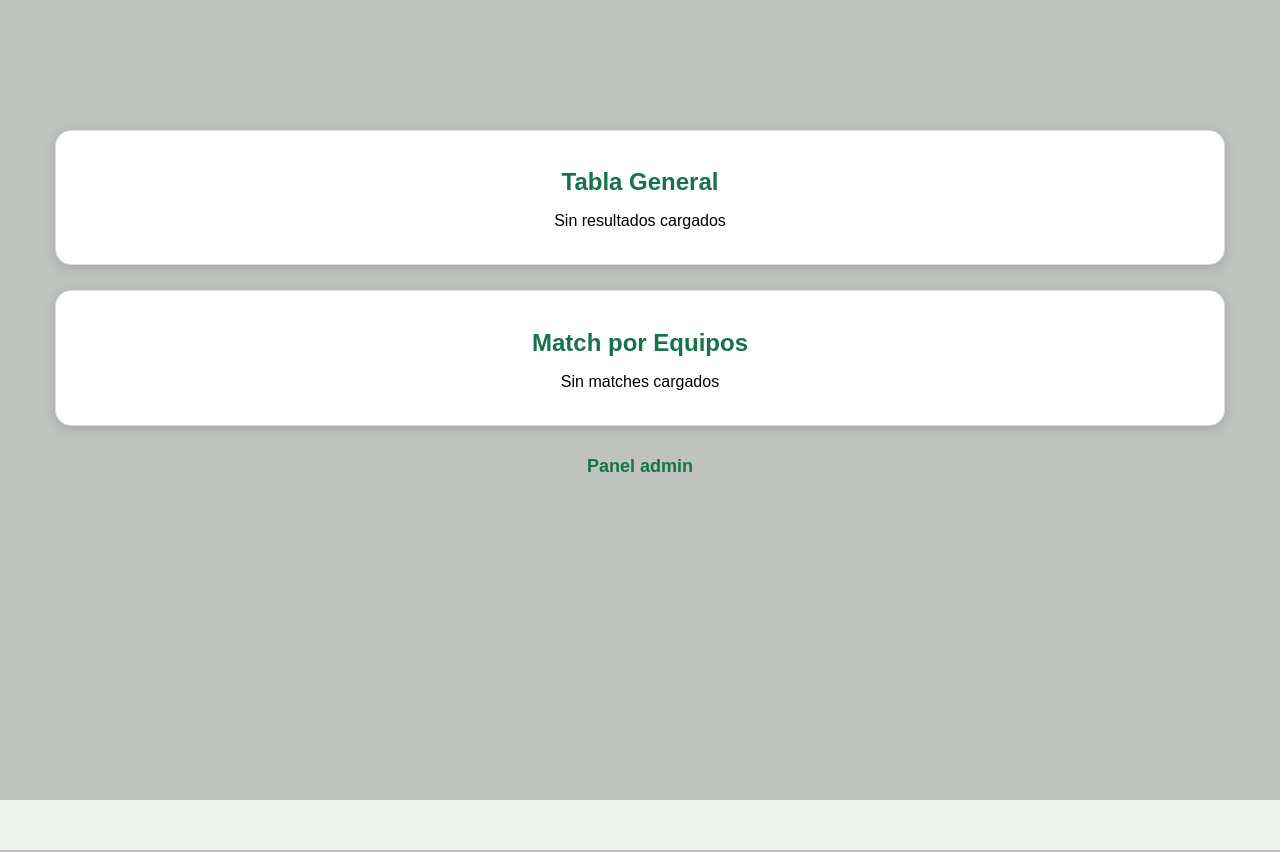
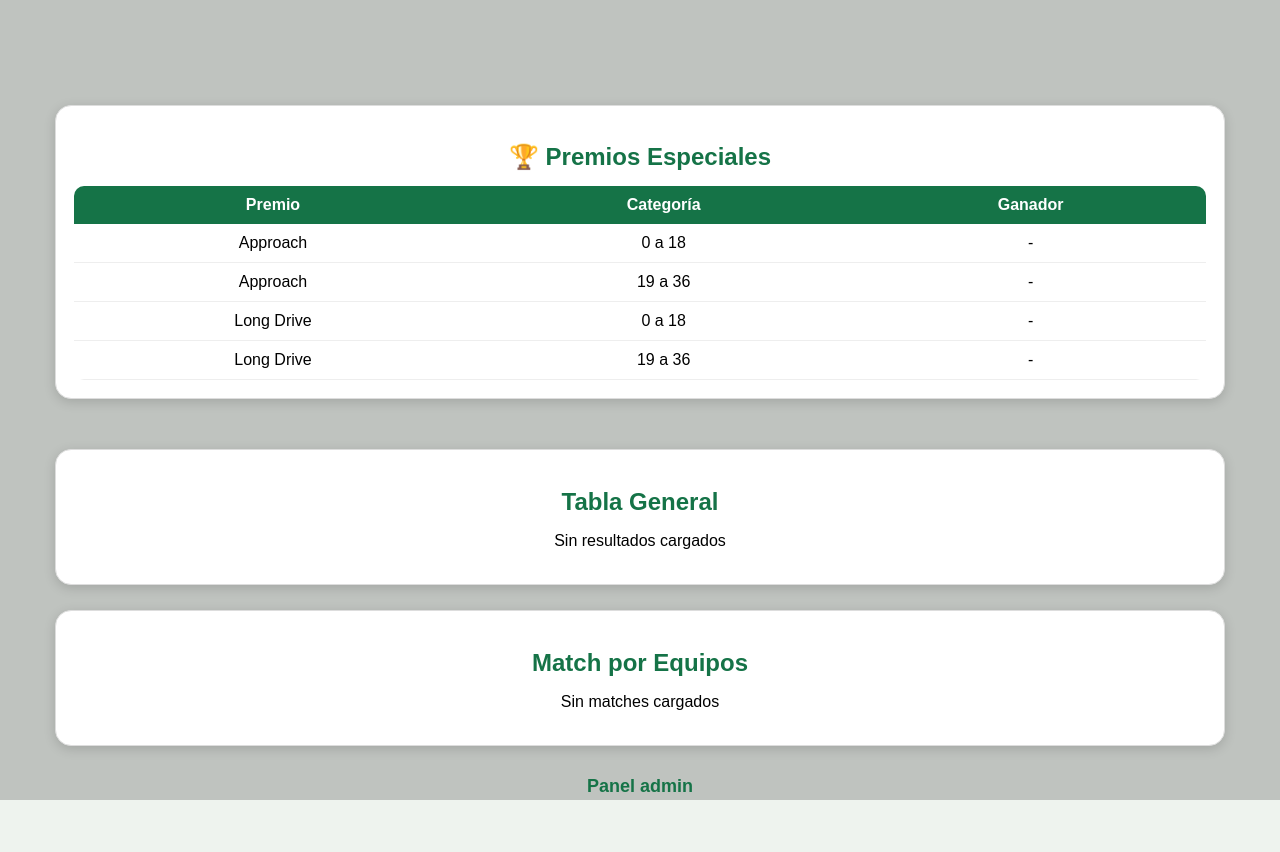
Before and after one commit to El-gordo-toni/carga-de-datos, a Python web app: template templates/index.html in a window 1280 px wide. Run offline with Jinja, Linux system fonts and the light colour scheme; the template is opened without the code that fills it, so the values that code supplies are empty; some libraries are stand-ins or nearby versions.

Commit message:
Update index.html

```diff
--- a/templates/index.html
+++ b/templates/index.html
@@ -198,6 +198,59 @@ background-attachment:fixed;
         {{ subtitulo2 }}
     </div>
 
+    <div class="categoria" style="margin-bottom:25px;">
+
+        <h2>🏆 Premios Especiales</h2>
+
+        <table>
+            <thead>
+                <tr>
+                    <th>Premio</th>
+                    <th>Categoría</th>
+                    <th>Ganador</th>
+                </tr>
+            </thead>
+
+            <tbody>
+
+                <tr>
+                    <td>Approach</td>
+                    <td>0 a 18</td>
+                    <td>
+                        {{ premios_especiales["Approach 0 a 18"].jugador_nombre or "-" }}
+                    </td>
+                </tr>
+
+                <tr>
+                    <td>Approach</td>
+                    <td>19 a 36</td>
+                    <td>
+                        {{ premios_especiales["Approach 19 a 36"].jugador_nombre or "-" }}
+                    </td>
+                </tr>
+
+                <tr>
+                    <td>Long Drive</td>
+                    <td>0 a 18</td>
+                    <td>
+                        {{ premios_especiales["Long Drive 0 a 18"].jugador_nombre or "-" }}
+                    </td>
+                </tr>
+
+                <tr>
+                    <td>Long Drive</td>
+                    <td>19 a 36</td>
+                    <td>
+                        {{ premios_especiales["Long Drive 19 a 36"].jugador_nombre or "-" }}
+                    </td>
+                </tr>
+
+            </tbody>
+
+        </table>
+
+    </div>
+
     <div class="listas">
 
         {% for categoria, lista in categorias.items() %}
```
